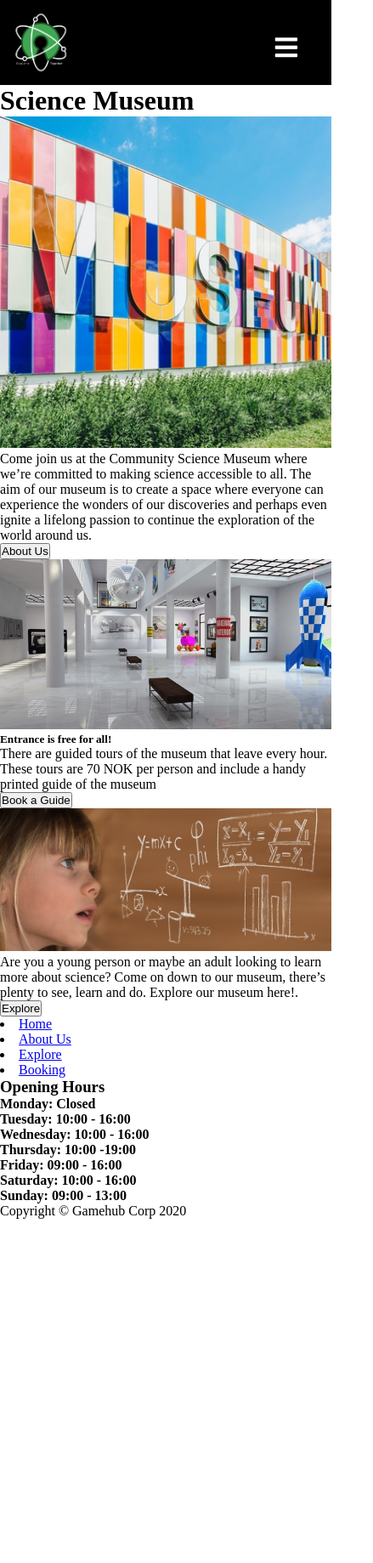
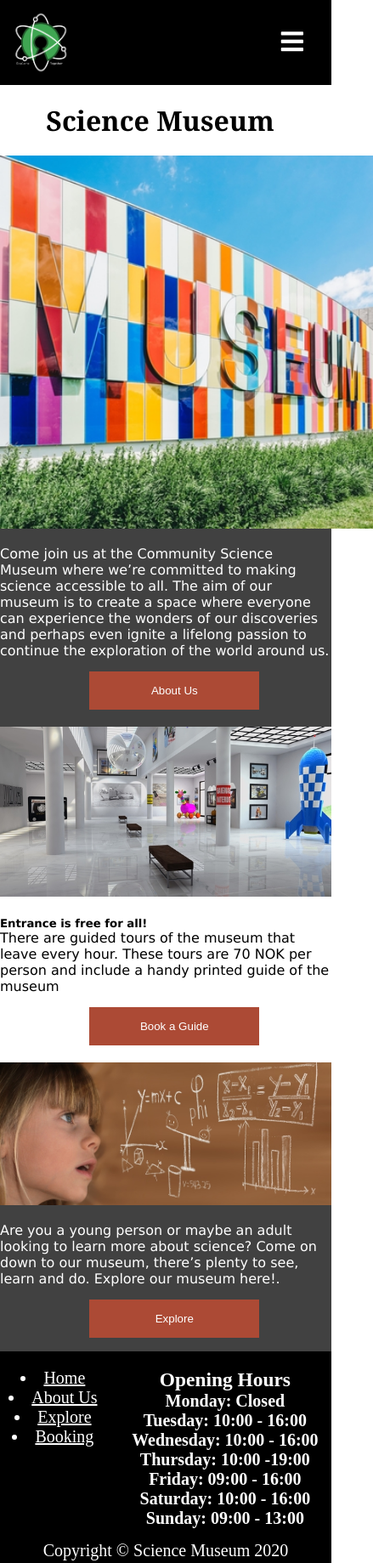
Before and after one commit to Advancedhd/Semester-Project, a plain HTML site: page index.html in a window 390 px wide. Shown: the top 1839 px of the page at 85% size, 439 px wide, since content can reach past the window. Before the commit the page ends 1434 px from the top, so only its background shows below. Drawn offline with Linux system fonts and the light colour scheme.

Commit message:
Alot of changes

```diff
--- a/index.html
+++ b/index.html
@@ -26,38 +26,44 @@
     </header>
     <main id="mainhome">
         <div>
-            <h1 class="pagetitle">Science Museum</h1>
+            <h1 class="hometitle">Science Museum</h1>
             <div class="card">
                 <div>
-                    <img src="Images/Museum.jpg" alt="Picture of the Museum" width="100%" height="auto">
+                    <img src="Images/Museum.jpg" alt="Picture of the Museum" width="439px" height="439px">
+                </div>
+                <div class="graybackground">
                     <p> Come join us at the Community Science Museum where we’re committed to making science accessible to all.
                         The aim of our museum is to create a space where everyone can experience the wonders of our discoveries and perhaps even ignite
                         a lifelong passion to continue the exploration of the world around us.
                     </p>
-                    <button type="submit" Class="AboutUs">About Us</button>
+                    <a href="about.html"><button type="submit" Class="aboutbutton">About Us</button></a>
                 </div>
                 <div>
                     <img src="images/Hall.jpg" alt="Picture of the inside of the museum" width="100%" height="auto">
+                </div>
+                <div class="whitebackground">
                     <h5>Entrance is free for all!</h5>
                     <p>There are guided tours of the museum that leave every hour. These tours are 70 NOK per person and include a handy printed guide of the museum</p>
-                    <button type="submit" Class="bookaguide">Book a Guide</button>
+                    <a href="booking.html"><button type="submit" Class="bookbutton">Book a Guide</button></a>
                 </div>
                 <div>
                     <img src="images/math.jpg" alt="Picture of child solving math" width="100%" height="auto">
+                </div>
+                <div class="graybackground">
                     <p>Are you a young person or maybe an adult looking to learn more about science? Come on down to our museum, there’s plenty to see, learn and do. Explore our museum here!.</p>
-                    <button type="submit" Class="explore">Explore</button>
+                    <a href="explore.html"><button type="submit" Class="explorebutton">Explore</button></a>
                 </div>
             </div>
         </div>
     </main>
-    <footer>
-        <div>
-            <li><a href="index.html">Home</a></li>
+    <footer class="blackbackground">
+        <div class="griditem1">
+            <li class="navhomebutton"><a href="index.html">Home</a></li>
             <li><a href="about.html">About Us</a></li>
             <li><a href="explore.html">Explore</a></li>
             <li><a href="booking.html">Booking</a></li>
         </div>
-        <div>
+        <div class="griditem2">
             <h3>Opening Hours</h3>
             <h4>Monday: Closed</h4>
             <h4>Tuesday: 10:00 - 16:00</h4>
@@ -67,8 +73,8 @@
             <h4>Saturday: 10:00 - 16:00</h4>
             <h4>Sunday: 09:00 - 13:00</h4>
         </div>
-        <div>
-            Copyright &copy; Gamehub Corp 2020
+        <div class="griditem3">
+            Copyright &copy; Science Museum 2020
         </div>
         </footer>
 
--- a/styles.css
+++ b/styles.css
@@ -19,10 +19,21 @@ main {
   width: auto;
 }
 
+.navhomebutton {
+  margin-left: auto;
+  margin-right: auto;
+}
+
 header {
   z-index: 6;
   height: 100px;
   background-color: black;
+}
+
+.a.active {
+  margin-left: auto;
+  margin-right: auto;
+  color: rgb(12, 122, 12);
 }
 
 .navigationbar {
@@ -34,7 +45,8 @@ header {
 
 .nav-links li {
   text-decoration: none;
-  margin-right: 20px;
+  margin-right: auto;
+  margin-left: auto;
   text-align: center;
   z-index: 6;
 }
@@ -43,8 +55,10 @@ header {
   display: inline-block;
   color: white;
   text-decoration: none;
-  margin-top: 10px;
-  margin-bottom: 10px;
+  margin-top: 12px;
+  margin-bottom: 12px;
+  margin-left: auto;
+  margin-right: auto;
   z-index: 6;
 }
 
@@ -68,7 +82,7 @@ header {
 .fasfabars {
   color: white;
   float: right;
-  padding: 40px;
+  padding: 33px;
   display: block;
   font-size: 30px;
 }
@@ -80,6 +94,130 @@ header {
 #hamburgermeny:checked ~ .nav-links {
   display: block;
   position: relative;
+  margin-top: -5px;
   z-index: 6;
   background-color: black;
 }
+
+.hometitle {
+  margin-left: auto;
+  margin-right: auto;
+  width: 8.8em;
+  padding-top: 20px;
+  padding-bottom: 20px;
+  font-family: Georgia, "Times New Roman", Times, serif;
+}
+
+.abouttitle {
+  margin-left: auto;
+  margin-right: auto;
+  width: 5em;
+  padding-top: 20px;
+  padding-bottom: 20px;
+  font-family: Georgia, "Times New Roman", Times, serif;
+}
+
+.exploretitle {
+  margin-left: auto;
+  margin-right: auto;
+  width: 4em;
+  padding-top: 20px;
+  padding-bottom: 20px;
+  font-family: Georgia, "Times New Roman", Times, serif;
+}
+
+.bookingtitle {
+  margin-left: auto;
+  margin-right: auto;
+  width: 4em;
+  padding-top: 20px;
+  padding-bottom: 20px;
+  font-family: Georgia, "Times New Roman", Times, serif;
+}
+
+#mainhome div {
+  font-family: Verdana, Tahoma, sans-serif;
+}
+
+.graybackground {
+  color: white;
+  background-color: #414141;
+  margin-top: -4px;
+  padding-top: 20px;
+  padding-bottom: 20px;
+}
+
+.blackbackground {
+  color: white;
+  background-color: #000000;
+  margin-top: -4px;
+  padding-top: 20px;
+  padding-bottom: 20px;
+}
+
+.contactus {
+  color: white;
+  background-color: black;
+  margin-top: -4px;
+  padding-top: 50px;
+  padding-bottom: 50px;
+  padding-left: 20%;
+}
+
+.contactus div {
+  padding-top: 20px;
+}
+
+.whitebackground {
+  padding-top: 20px;
+  padding-bottom: 20px;
+}
+
+.aboutbutton,
+.explorebutton,
+.bookbutton {
+  width: 200px;
+  margin-left: 27%;
+  margin-right: auto;
+  margin-top: 15px;
+  background-color: #ac4a35;
+  border: none;
+  color: white;
+  padding: 15px 32px;
+  text-align: center;
+  text-decoration: none;
+  display: inline-block;
+  cursor: pointer;
+}
+
+footer {
+  display: grid;
+  gap: 15px;
+  grid-template-columns: auto auto auto auto;
+}
+
+footer div {
+  font-size: 20px;
+  text-align: center;
+}
+
+footer a {
+  color: white;
+  cursor: pointer;
+}
+
+.griditem1 {
+  grid-column-start: 1;
+  grid-column-end: 3;
+  text-decoration: none;
+}
+
+.griditem2 {
+  grid-column-start: 3;
+  grid-column-end: 6;
+}
+
+.griditem3 {
+  grid-column-start: 1;
+  grid-column-end: 6;
+}
```
Also changed, not shown: about.html (+13 -11 lines), booking.html (+13 -11 lines), explore.html (+13 -7 lines).
